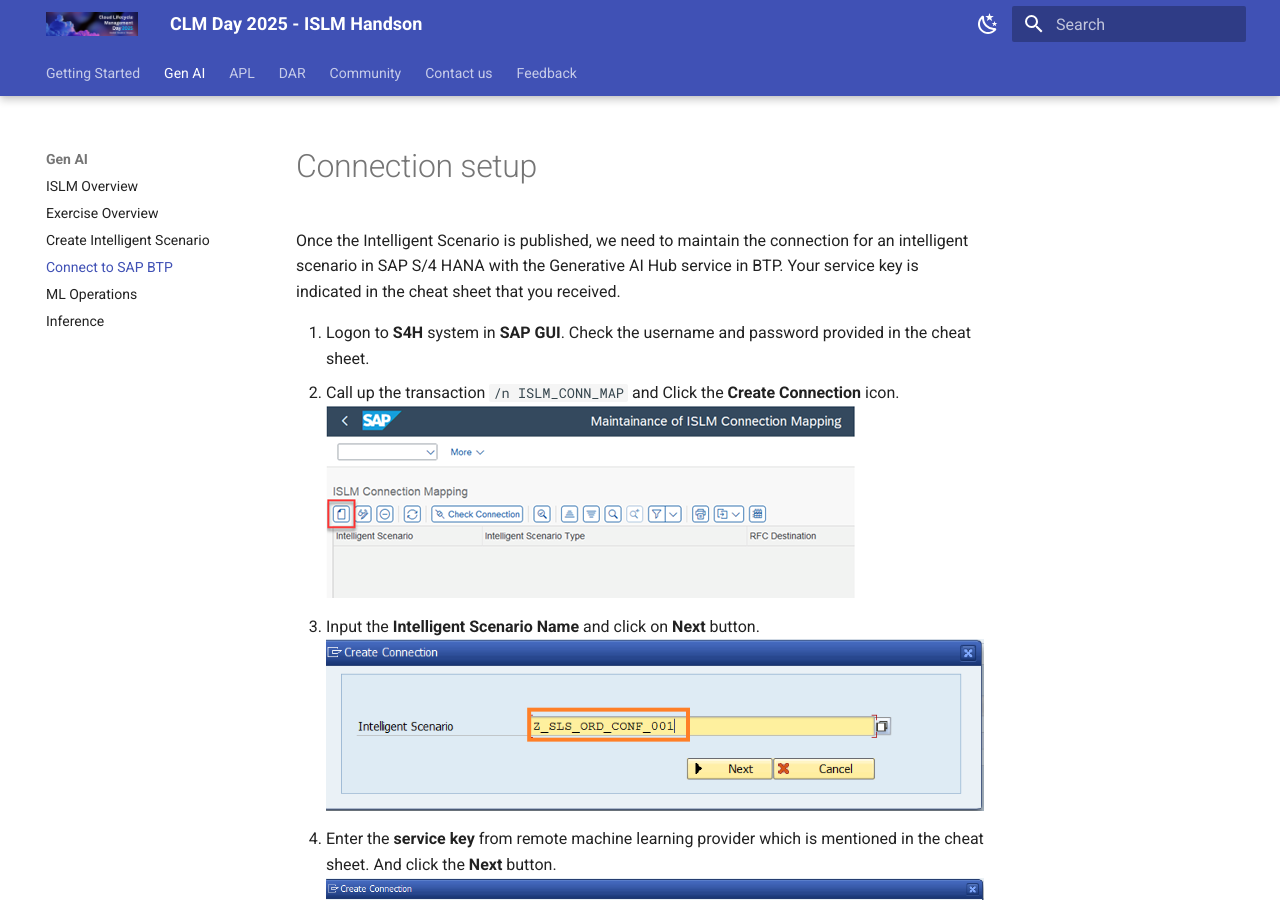
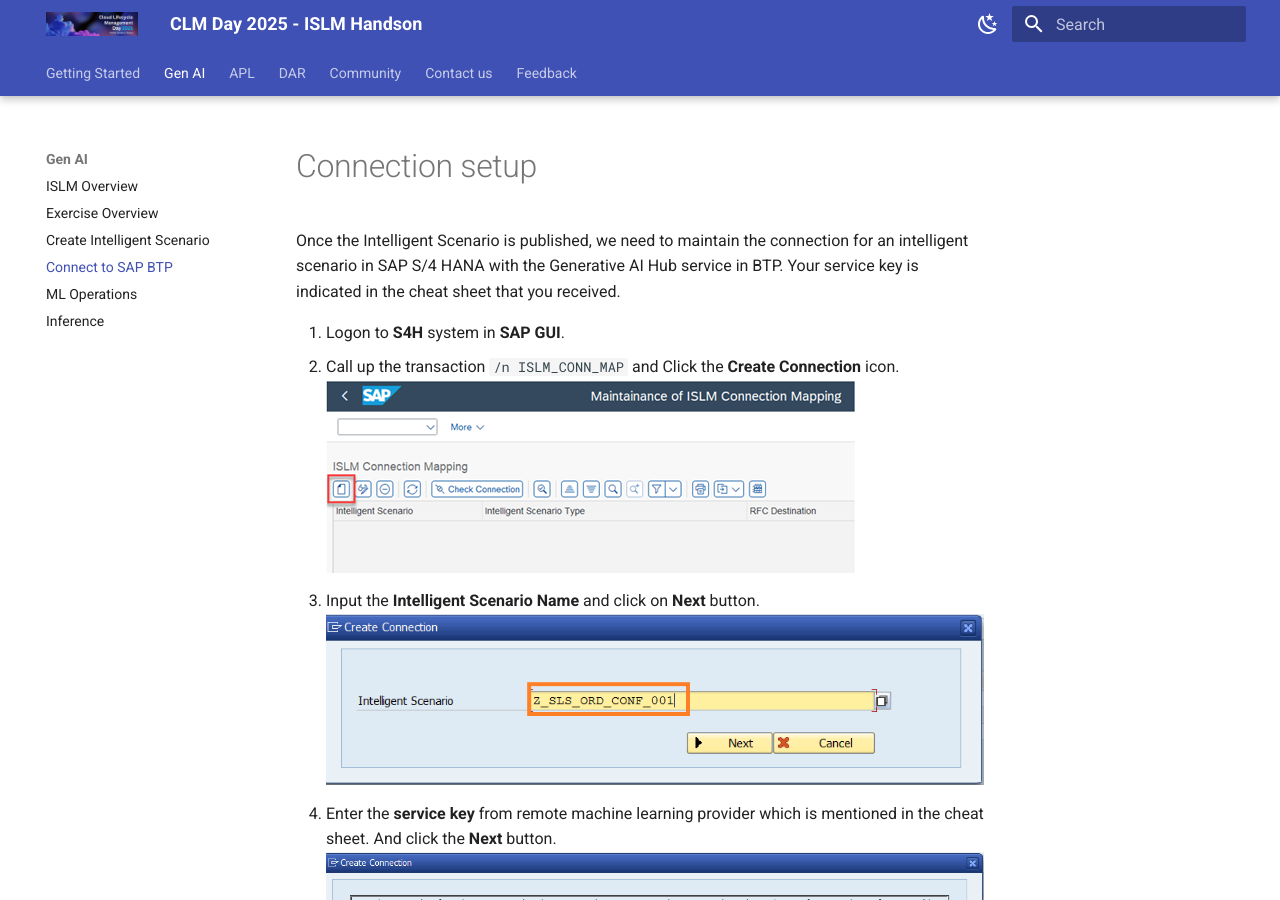
Before and after one commit to SAP-CLM-SL/ISLM, an MkDocs documentation site: the page built from docs/ISLM_with_SAPGenAI/connection.md, in a window 1280 px wide and 900 px high. Built offline with MkDocs 1.6.1 and Material for MkDocs 9.7.7, drawn with Linux system fonts in a browser that asks for light colours.

```diff
--- a/docs/ISLM_with_SAPGenAI/connection.md
+++ b/docs/ISLM_with_SAPGenAI/connection.md
@@ -3,7 +3,7 @@
 Once the Intelligent Scenario is published, we need to maintain the connection for an intelligent scenario in SAP S/4 HANA with the Generative AI Hub service in BTP.
 Your service key is indicated in the cheat sheet that you received.
 
-1. Logon to **S4H** system in **SAP GUI**. Check the username and password provided in the cheat sheet.
+1. Logon to **S4H** system in **SAP GUI**.
 2. Call up the transaction `/n ISLM_CONN_MAP` and Click the **Create Connection** icon.
    ![](./images/CreateConnection.png)
 3. Input the **Intelligent Scenario Name** and click on **Next** button.
```
